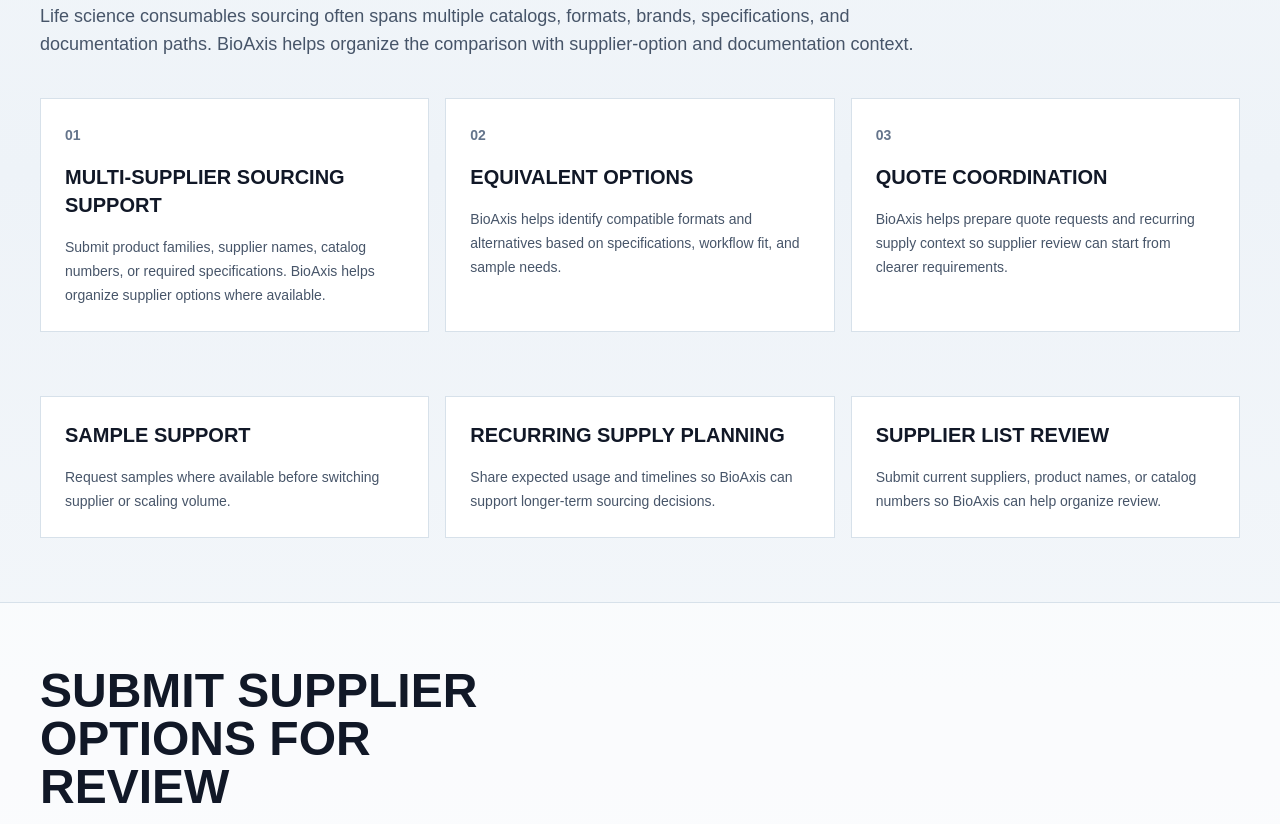
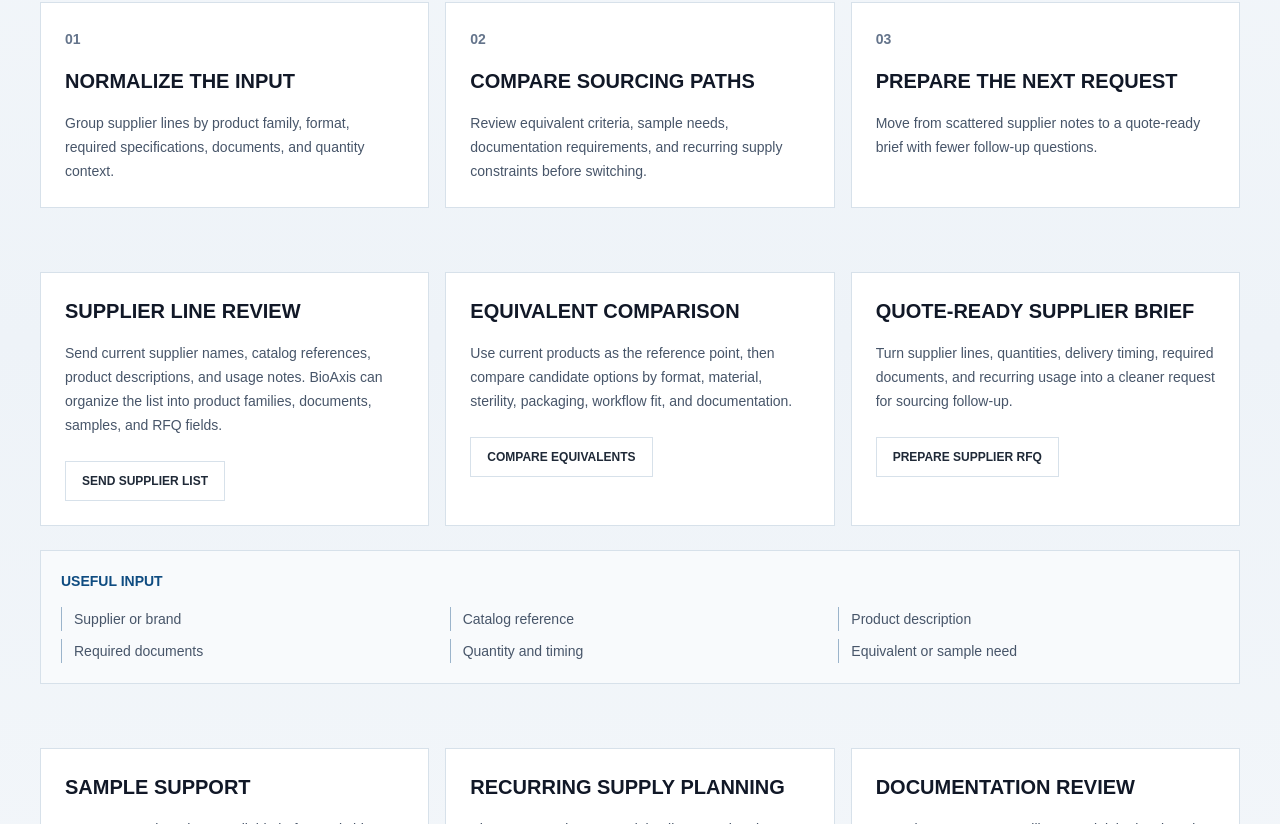
Before and after one commit to luckyericyao/bioaxisv3, a Next.js app: page /suppliers in a window 1280 px wide. Shown: the part 796-1620 px from the top of the page. Built offline with nearby package versions, Linux system fonts and the light colour scheme.

Commit message:
Improve supplier review entry UX

```diff
--- a/src/app/suppliers/page.tsx
+++ b/src/app/suppliers/page.tsx
@@ -1,4 +1,5 @@
 import type { Metadata } from "next";
+import Link from "next/link";
 import { CTASection } from "@/components/ui/CTASection";
 import { PageHero } from "@/components/ui/PageHero";
 import { ProcessSteps } from "@/components/ui/ProcessSteps";
@@ -7,40 +8,87 @@ import { SectionHeader } from "@/components/ui/SectionHeader";
 export const metadata: Metadata = {
   title: "Suppliers & Coverage | BioAxis",
   description:
-    "BioAxis helps labs navigate supplier options, equivalents, quote coordination, sample support, and recurring supply planning with careful sourcing-platform language.",
+    "BioAxis helps labs turn supplier lists, catalog references, equivalent needs, quote requests, and documentation constraints into structured consumables sourcing review.",
   alternates: {
     canonical: "/suppliers"
   }
 };
+
+const supplierReviewPaths = [
+  {
+    title: "Supplier line review",
+    body: "Send current supplier names, catalog references, product descriptions, and usage notes. BioAxis can organize the list into product families, documents, samples, and RFQ fields.",
+    href: "/request-quote?requestType=product-list-review&sourcePage=%2Fsuppliers&supportPath=product-matching",
+    cta: "Send supplier list"
+  },
+  {
+    title: "Equivalent comparison",
+    body: "Use current products as the reference point, then compare candidate options by format, material, sterility, packaging, workflow fit, and documentation.",
+    href: "/equivalent-finder?sourcePage=%2Fsuppliers&supportPath=equivalent-review",
+    cta: "Compare equivalents"
+  },
+  {
+    title: "Quote-ready supplier brief",
+    body: "Turn supplier lines, quantities, delivery timing, required documents, and recurring usage into a cleaner request for sourcing follow-up.",
+    href: "/request-quote?requestType=quote&sourcePage=%2Fsuppliers&supportPath=rfq-preparation",
+    cta: "Prepare supplier RFQ"
+  }
+];
 
 export default function SuppliersPage() {
   return (
     <>
       <PageHero
         eyebrow="Supplier coverage"
-        title="One platform for supplier options, equivalents, and quote support."
-        subtitle="BioAxis helps labs navigate fragmented consumables sourcing by comparing supplier options, identifying equivalent formats, and coordinating quotes."
+        title="Turn supplier lists into sourcing review."
+        subtitle="BioAxis helps labs and procurement teams structure supplier lines, catalog references, equivalent targets, documents, samples, and RFQ details without claiming universal stock or automatic interchangeability."
       />
       <section className="mx-auto w-full max-w-7xl px-5 py-16 sm:px-8 lg:px-10">
         <SectionHeader
-          title="Why sourcing is fragmented"
-          subtitle="Life science consumables sourcing often spans multiple catalogs, formats, brands, specifications, and documentation paths. BioAxis helps organize the comparison with supplier-option and documentation context."
+          title="Start with the supplier information you already have."
+          subtitle="A current supplier name, catalog reference, rough product description, or spreadsheet row is enough to begin a structured review."
         />
         <div className="mt-10">
           <ProcessSteps
             steps={[
-              { title: "Multi-supplier sourcing support", body: "Submit product families, supplier names, catalog numbers, or required specifications. BioAxis helps organize supplier options where available." },
-              { title: "Equivalent options", body: "BioAxis helps identify compatible formats and alternatives based on specifications, workflow fit, and sample needs." },
-              { title: "Quote coordination", body: "BioAxis helps prepare quote requests and recurring supply context so supplier review can start from clearer requirements." }
+              { title: "Normalize the input", body: "Group supplier lines by product family, format, required specifications, documents, and quantity context." },
+              { title: "Compare sourcing paths", body: "Review equivalent criteria, sample needs, documentation requirements, and recurring supply constraints before switching." },
+              { title: "Prepare the next request", body: "Move from scattered supplier notes to a quote-ready brief with fewer follow-up questions." }
             ]}
           />
+        </div>
+      </section>
+      <section className="mx-auto w-full max-w-7xl px-5 pb-16 sm:px-8 lg:px-10">
+        <div className="grid gap-4 md:grid-cols-3">
+          {supplierReviewPaths.map((item) => (
+            <article key={item.title} className="border border-bioaxis-line bg-bioaxis-panel p-6 transition hover:border-bioaxis-accent/70 hover:bg-bioaxis-panelSoft">
+              <h2 className="text-xl font-bold uppercase text-bioaxis-text">{item.title}</h2>
+              <p className="mt-4 text-sm leading-6 text-bioaxis-muted">{item.body}</p>
+              <Link
+                href={item.href}
+                className="mt-6 inline-flex min-h-10 items-center justify-center border border-bioaxis-line px-4 text-xs font-semibold uppercase text-bioaxis-steel transition hover:border-bioaxis-accent hover:text-bioaxis-accent"
+              >
+                {item.cta}
+              </Link>
+            </article>
+          ))}
+        </div>
+        <div className="mt-6 border border-bioaxis-line bg-bioaxis-black p-5">
+          <p className="text-sm font-semibold uppercase text-bioaxis-accent">Useful input</p>
+          <ul className="mt-4 grid gap-2 text-sm leading-6 text-bioaxis-muted md:grid-cols-3">
+            {["Supplier or brand", "Catalog reference", "Product description", "Required documents", "Quantity and timing", "Equivalent or sample need"].map((item) => (
+              <li key={item} className="border-l border-bioaxis-accent/40 pl-3">
+                {item}
+              </li>
+            ))}
+          </ul>
         </div>
       </section>
       <section className="mx-auto grid w-full max-w-7xl gap-4 px-5 pb-16 sm:px-8 md:grid-cols-3 lg:px-10">
         {[
           { title: "Sample support", body: "Request samples where available before switching supplier or scaling volume." },
           { title: "Recurring supply planning", body: "Share expected usage and timelines so BioAxis can support longer-term sourcing decisions." },
-          { title: "Supplier list review", body: "Submit current suppliers, product names, or catalog numbers so BioAxis can help organize review." }
+          { title: "Documentation review", body: "Organize CoA, SDS, sterility, material, lot-level, and supplier specification requirements." }
         ].map((item) => (
           <article key={item.title} className="border border-bioaxis-line bg-bioaxis-panel p-6">
             <h2 className="text-xl font-bold uppercase text-bioaxis-text">{item.title}</h2>
@@ -49,12 +97,12 @@ export default function SuppliersPage() {
         ))}
       </section>
       <CTASection
-        title="Submit supplier options for review"
-        body="Send your supplier list, product descriptions, catalog numbers, specifications, and usage needs. BioAxis helps organize equivalent options, quote support, samples, and recurring supply context."
-        primaryLabel="Submit supplier list for review"
-        primaryHref="/request-quote"
+        title="Send supplier lines for structured review"
+        body="Share supplier names, catalog references, product descriptions, quantities, required documents, or equivalent targets. BioAxis will organize the sourcing context for the next quote, sample, document, or comparison step."
+        primaryLabel="Send supplier list"
+        primaryHref="/request-quote?requestType=product-list-review&sourcePage=%2Fsuppliers&supportPath=product-matching"
         secondaryLabel="Find equivalents across suppliers"
-        secondaryHref="/equivalent-finder"
+        secondaryHref="/equivalent-finder?sourcePage=%2Fsuppliers&supportPath=equivalent-review"
       />
     </>
   );
```
Also changed, not shown: scripts/route-smoke.mjs (+39 -0 lines).
